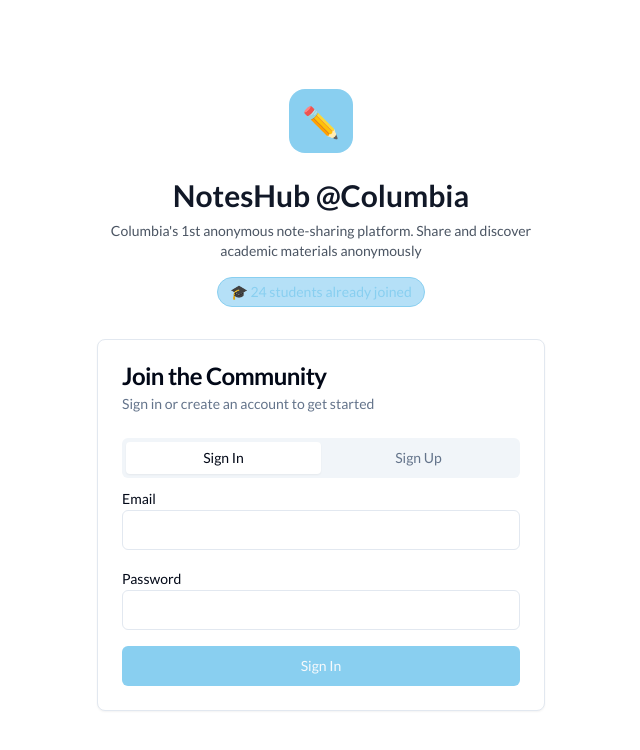
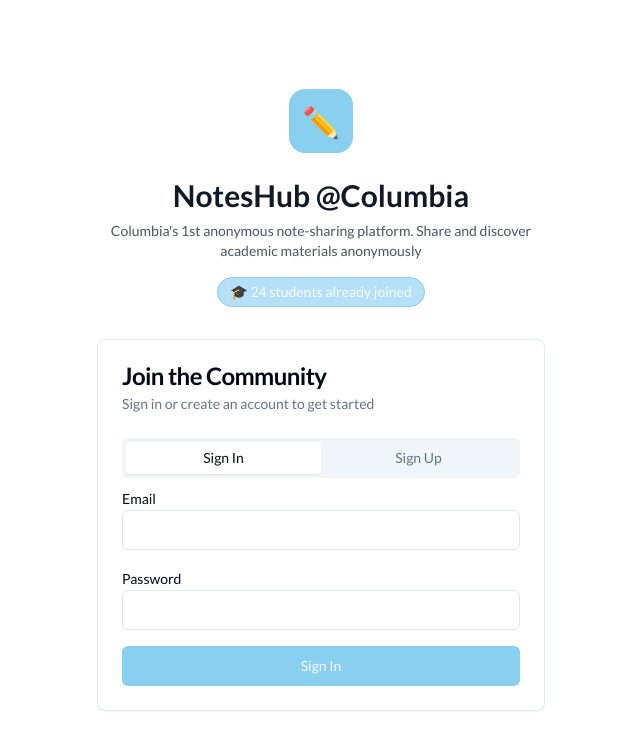
Before and after one commit to donaldide1232321/columbia-note-vault, a React (Vite) app: page / in a window 1280 px wide. Shown: the top 750 px of the page, without its empty margins (319-959 px from the left). Built offline with nearby package versions, Linux system fonts and the light colour scheme.

Commit message:
Visual edit in Lovable
Edited UI in Lovable

```diff
--- a/src/pages/Index.tsx
+++ b/src/pages/Index.tsx
@@ -1,4 +1,3 @@
-
 import React, { useState, useEffect } from 'react';
 import { useNavigate } from 'react-router-dom';
 import { useAuth } from '../contexts/AuthContext';
@@ -8,7 +7,6 @@ import { Label } from '@/components/ui/label';
 import { Card, CardContent, CardDescription, CardHeader, CardTitle } from '@/components/ui/card';
 import { Tabs, TabsContent, TabsList, TabsTrigger } from '@/components/ui/tabs';
 import { toast } from '@/hooks/use-toast';
-
 const Index = () => {
   const {
     isAuthenticated,
@@ -39,10 +37,8 @@ const Index = () => {
         return prev + increment;
       });
     }, 30000);
-
     return () => clearInterval(interval);
   }, []);
-
   const handleLogin = async (e: React.FormEvent) => {
     e.preventDefault();
     setIsLoading(true);
@@ -60,7 +56,6 @@ const Index = () => {
       });
     }
   };
-
   const handleSignup = async (e: React.FormEvent) => {
     e.preventDefault();
     if (signupForm.username.length < 3) {
@@ -86,7 +81,6 @@ const Index = () => {
       });
     }
   };
-
   if (isAuthenticated) {
     return <div className="min-h-screen bg-white">
         <header className="border-b border-gray-200 bg-white">
@@ -163,7 +157,6 @@ const Index = () => {
         </main>
       </div>;
   }
-
   return <div className="min-h-screen bg-white flex flex-col justify-center py-12 sm:px-6 lg:px-8">
       <div className="sm:mx-auto sm:w-full sm:max-w-md">
         <div className="flex justify-center">
@@ -179,7 +172,7 @@ const Index = () => {
         {/* Dynamic User Count */}
         <div className="mt-4 text-center">
           <div className="inline-flex items-center px-3 py-1 rounded-full bg-columbia-blue-light border border-columbia-blue">
-            <span className="text-sm font-medium text-columbia-blue">
+            <span className="text-sm font-medium text-neutral-50">
               🎓 {userCount.toLocaleString()} students already joined
             </span>
           </div>
@@ -256,5 +249,4 @@ const Index = () => {
       </div>
     </div>;
 };
-
 export default Index;
```
